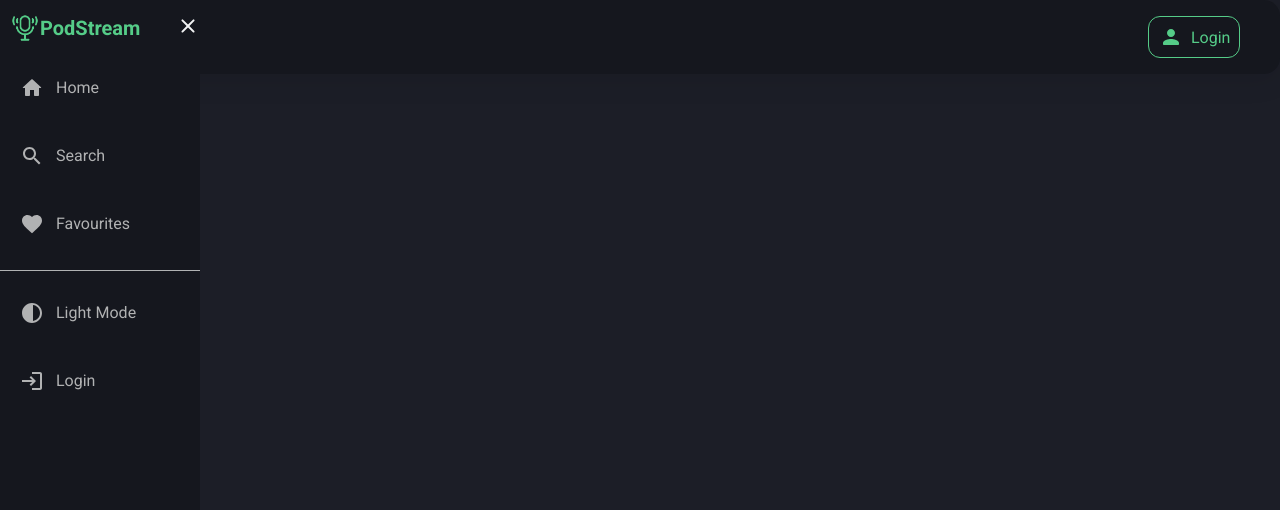
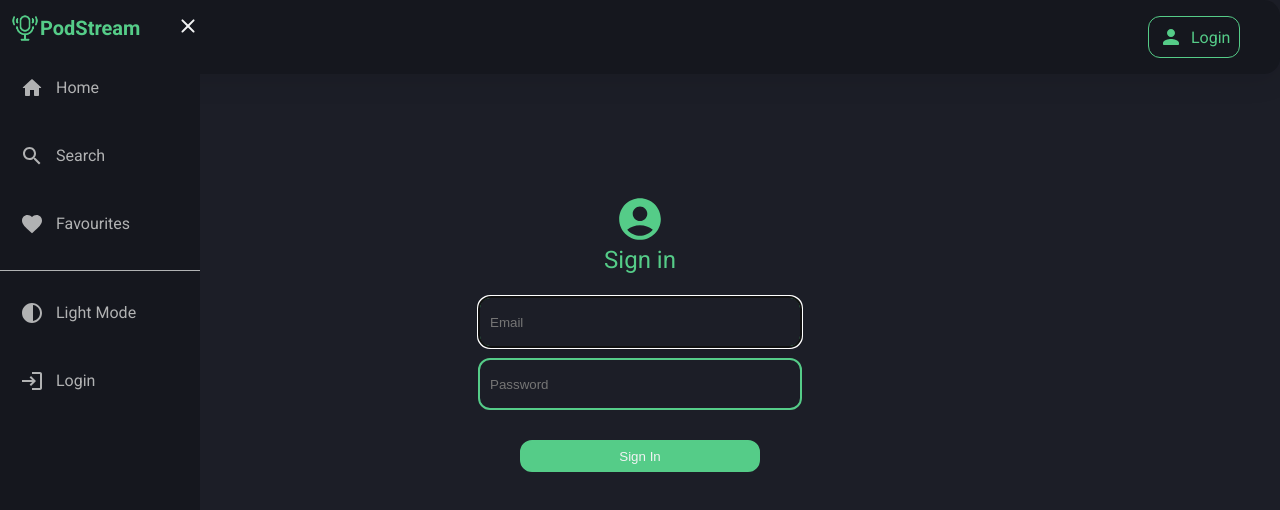
Before and after one commit to Arc4d3-G/DEWBRE300_PTO2306_GroupB_DewaldBreed_DWACapstone, a React (Vite) app: page /Login in a window 1280 px wide. Shown: the top 510 px of the page. Built offline with nearby package versions, Linux system fonts and the light colour scheme.

Commit message:
Worked on Preview Cards & Login page

```diff
--- a/src/components/Navbar.tsx
+++ b/src/components/Navbar.tsx
@@ -1,6 +1,7 @@
 import React, { FC } from 'react';
 import styled from 'styled-components';
 import { PersonRounded as LoginIcon, Menu as MenuIcon } from '@mui/icons-material';
+import { Link } from 'react-router-dom';
 
 const Container = styled.div`
   display: flex;
@@ -45,11 +46,12 @@ const Navbar: FC<Props> = ({ setSideBarOpen }) => {
       <MenuBtn onClick={() => setSideBarOpen((prev) => !prev)}>
         <MenuIcon />
       </MenuBtn>
-
-      <ButtonDiv>
-        <LoginIcon />
-        Login
-      </ButtonDiv>
+      <Link to='/Login'>
+        <ButtonDiv>
+          <LoginIcon />
+          Login
+        </ButtonDiv>
+      </Link>
     </Container>
   );
 };
--- /dev/null
+++ b/src/components/PreviewCard.tsx
@@ -0,0 +1,104 @@
+import React from 'react';
+import styled from 'styled-components';
+import FavoriteIcon from '@mui/icons-material/Favorite';
+import { IconButton } from '@mui/material';
+
+const Container = styled.div`
+  background-color: ${({ theme }) => theme.card};
+  max-width: 220px;
+  height: 280px;
+  display: flex;
+  flex-direction: column;
+  align-items: center;
+  padding: 16px;
+  border-radius: 6px;
+`;
+
+const Image = styled.img`
+  object-fit: cover;
+  width: 220px;
+  height: 140px;
+  border-radius: 6px;
+`;
+
+const Top = styled.div`
+  display: flex;
+  justify-content: center;
+  align-items: center;
+  height: 150px;
+  position: relative;
+`;
+
+const FavoriteBtn = styled(IconButton)`
+  color: white !important;
+  top: 8px;
+  right: 6px;
+  padding: 6px;
+  border-radius: 50%;
+  display: flex;
+  align-items: center;
+  background: ${({ theme }) => theme.button} !important;
+  backdrop-filter: blur(4px);
+  position: absolute !important;
+  box-shadow: 0 0 16px #222423;
+`;
+
+const Info = styled.div``;
+
+const Title = styled.div``;
+
+const Description = styled.div``;
+
+const Seasons = styled.div``;
+
+const Genres = styled.div``;
+
+const Updated = styled.div``;
+
+type Props = {
+  show: {
+    id: string;
+    title: string;
+    description: string;
+    seasons: number;
+    image: string;
+    genres: number[];
+    updated: string;
+  };
+};
+const GENRES: { [key: number]: string } = {
+  1: 'Personal Growth',
+  2: 'True Crime and Investigative Journalism',
+  3: 'History',
+  4: 'Comedy',
+  5: 'Entertainment',
+  6: 'Business',
+  7: 'Fiction',
+  8: 'News',
+  9: 'Kids and Family',
+};
+
+function PreviewCard({ show }: Props) {
+  const { title, description, image, seasons, genres, updated } = show;
+
+  const genreString = genres.map((id) => GENRES[id]).join(', ');
+  return (
+    <Container>
+      <Top>
+        <FavoriteBtn>
+          <FavoriteIcon />
+        </FavoriteBtn>
+        <Image src={image} />
+      </Top>
+      <Info>
+        <Title>{title}</Title>
+        <Description>{description}</Description>
+        <Seasons>Seasons: {seasons}</Seasons>
+        <Genres>Genres: {genreString}</Genres>
+        <Updated>Updated:</Updated>
+      </Info>
+    </Container>
+  );
+}
+
+export default PreviewCard;
--- a/src/pages/Home.tsx
+++ b/src/pages/Home.tsx
@@ -1,8 +1,44 @@
 import React from 'react';
 import styled from 'styled-components';
+import PreviewCard from '../components/PreviewCard';
 
-const Container = styled.div``;
+const mock = {
+  id: '10716',
+  title: 'Something Was Wrong',
+  description:
+    'Something Was Wrong is an Iris Award-winning true-crime docuseries about the discovery, trauma, and recovery from shocking life events and abusive relationships.',
+  seasons: 14,
+  image:
+    'https://content.production.cdn.art19.com/images/cc/e5/0a/08/cce50a08-d77d-490e-8c68-17725541b0ca/9dcebd4019d57b9551799479fa226e2a79026be5e2743c7aef19eac53532a29d66954da6e8dbdda8219b059a59c0abe6dba6049892b10dfb2f25ed90d6fe8d9a.jpeg',
+  genres: [1, 2],
+  updated: '2022-11-03T07:00:00.000Z',
+};
+const Container = styled.div`
+  overflow-y: scroll;
+  padding: 20px 30px;
+  height: 100%;
+`;
+const Carousel = styled.div``;
+const ShowGrid = styled.div`
+  align-items: center;
+  justify-content: center;
+  display: flex;
+  flex-wrap: wrap;
+  gap: 20px;
+`;
 
 export default function Home() {
-  return <Container>Home</Container>;
+  return (
+    <Container>
+      <Carousel></Carousel>
+      <ShowGrid>
+        <PreviewCard show={mock} />
+        <PreviewCard show={mock} />
+        <PreviewCard show={mock} />
+        <PreviewCard show={mock} />
+        <PreviewCard show={mock} />
+        <PreviewCard show={mock} />
+      </ShowGrid>
+    </Container>
+  );
 }
--- a/src/pages/Login.tsx
+++ b/src/pages/Login.tsx
@@ -1,8 +1,93 @@
 import React from 'react';
 import styled from 'styled-components';
+import { AccountCircle as AccountIcon } from '@mui/icons-material';
+import Typography from '@mui/material/Typography';
 
-const Container = styled.div``;
+const Container = styled.div`
+  display: flex;
+  flex-direction: column;
+  align-items: center;
+  margin: 20px;
+  padding-top: 100px;
+  color: ${({ theme }) => theme.primary};
+  height: 100vh;
+`;
+
+const Flex = styled.div`
+  display: flex;
+  flex-direction: column;
+  align-items: center;
+`;
+
+const Form = styled.form`
+  display: flex;
+  flex-direction: column;
+  align-items: center;
+  padding-top: 20px;
+  width: 300px;
+  gap: 10px;
+`;
+
+const InputField = styled.input`
+  color: ${({ theme }) => theme.text_primary};
+  background-color: ${({ theme }) => theme.bgLight};
+  width: 100%;
+  height: 2rem;
+  border: 2px solid ${({ theme }) => theme.primary};
+  padding: 8px 10px;
+  border-radius: 12px;
+`;
+
+const SubmitBtn = styled.button`
+  margin-top: 20px;
+  width: 80%;
+  height: 2rem;
+  background-color: ${({ theme }) => theme.primary};
+  border: solid ${({ theme }) => theme.primary};
+  color: ${({ theme }) => theme.text_primary};
+  border-radius: 12px;
+  cursor: pointer;
+`;
 
 export default function Login() {
-  return <Container>Login</Container>;
+  const handleSubmit = (event: React.FormEvent<HTMLFormElement>) => {
+    event.preventDefault();
+    const data = new FormData(event.currentTarget);
+    console.log({
+      email: data.get('email'),
+      password: data.get('password'),
+    });
+  };
+
+  return (
+    <Container>
+      <Flex>
+        <AccountIcon style={{ fontSize: 50 }} />
+        <Typography
+          component='h1'
+          variant='h5'
+        >
+          Sign in
+        </Typography>
+        <Form onSubmit={handleSubmit}>
+          <InputField
+            required
+            id='email'
+            name='email'
+            type='text'
+            placeholder='Email'
+            autoFocus
+          />
+          <InputField
+            required
+            id='password'
+            name='password'
+            type='text'
+            placeholder='Password'
+          />
+          <SubmitBtn type='submit'>Sign In</SubmitBtn>
+        </Form>
+      </Flex>
+    </Container>
+  );
 }
```
